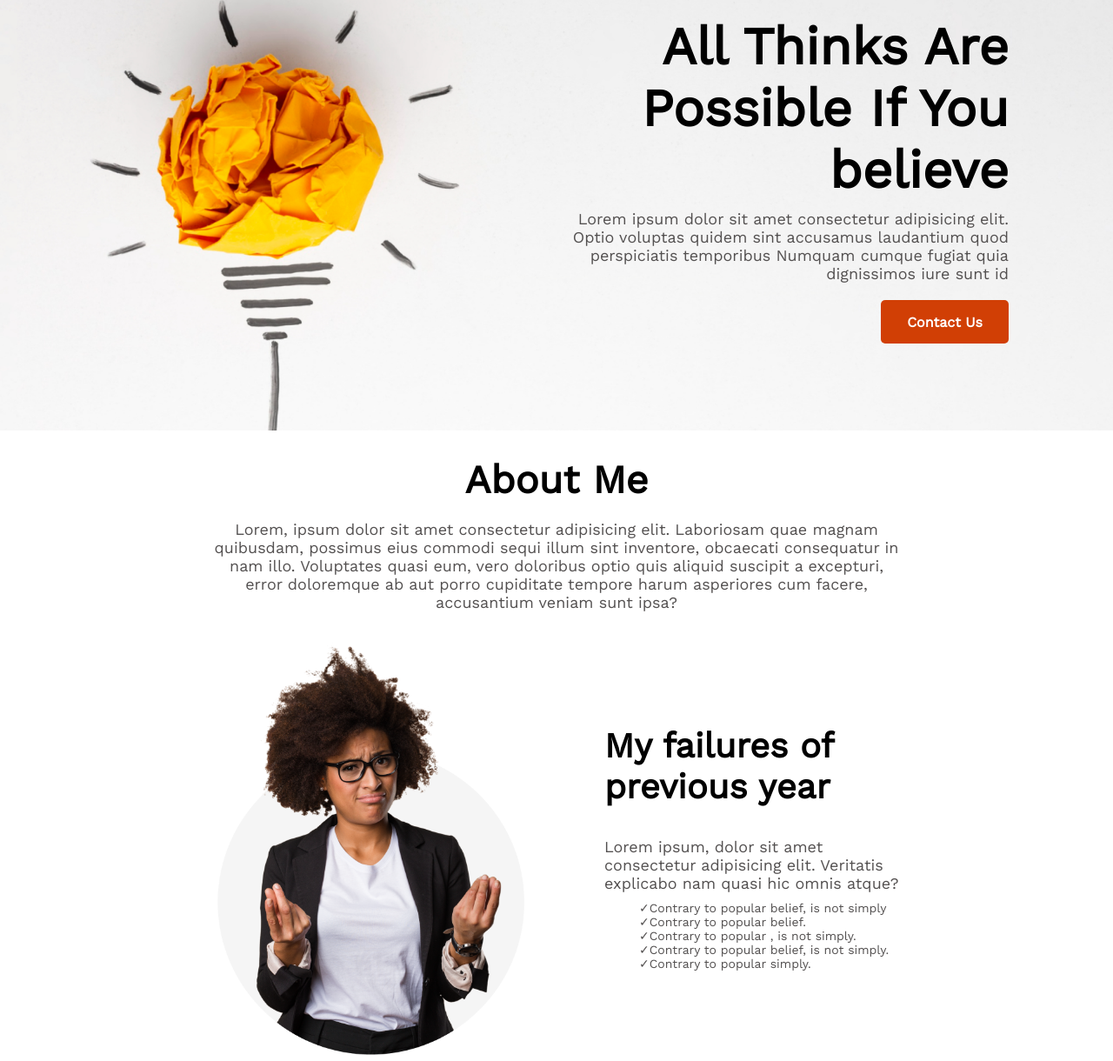
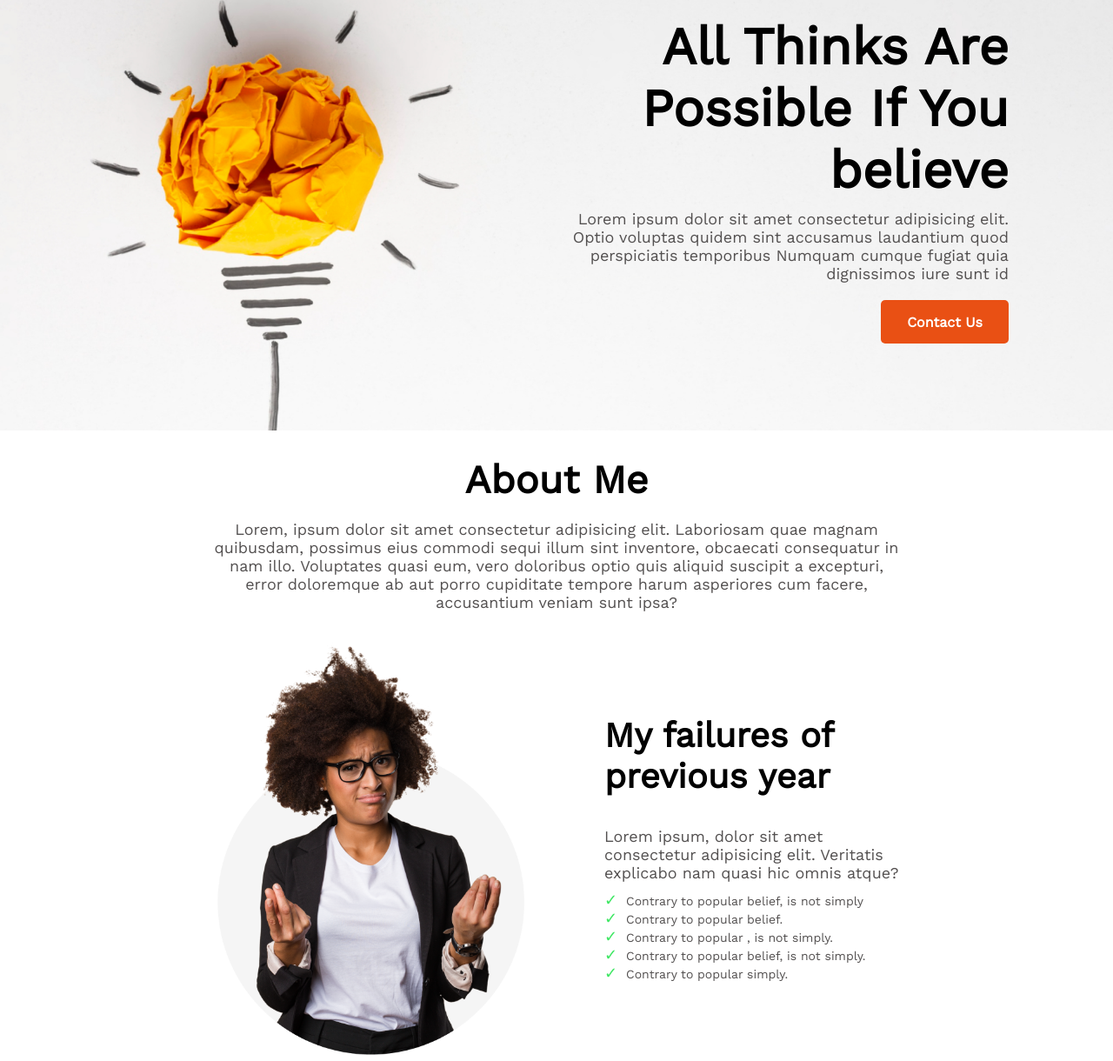
Before and after one commit to zahangir20bd/first-assignment, a plain HTML site: page index.html in a window 1280 px wide. Shown: the part 112-1332 px from the top of the page at 87% size. Drawn offline with nearby package versions, Linux system fonts and the light colour scheme.

Commit message:
list style fix

```diff
--- a/styles/style.css
+++ b/styles/style.css
@@ -13,7 +13,7 @@
   border: 0;
   border-radius: 5px;
   padding: 0px 30px;
-  background-color: #d13f05;
+  background-color: #e95014;
   color: white;
   cursor: pointer;
 }
@@ -89,9 +89,11 @@
 .article {
   max-width: 350px;
 }
+
 .gallery img {
   height: 480px;
   width: 380px;
+  position: relative;
 }
 
 .article-title {
@@ -108,6 +110,7 @@
 
 .article ul {
   list-style: none;
+  padding: 0;
 }
 
 .article li {
@@ -116,6 +119,9 @@
 }
 .article li::before {
   content: "✓";
+  color: rgb(61, 231, 98);
+  font-size: 18px;
+  margin-right: 10px;
 }
 
 /* My Plans Styles */
```
